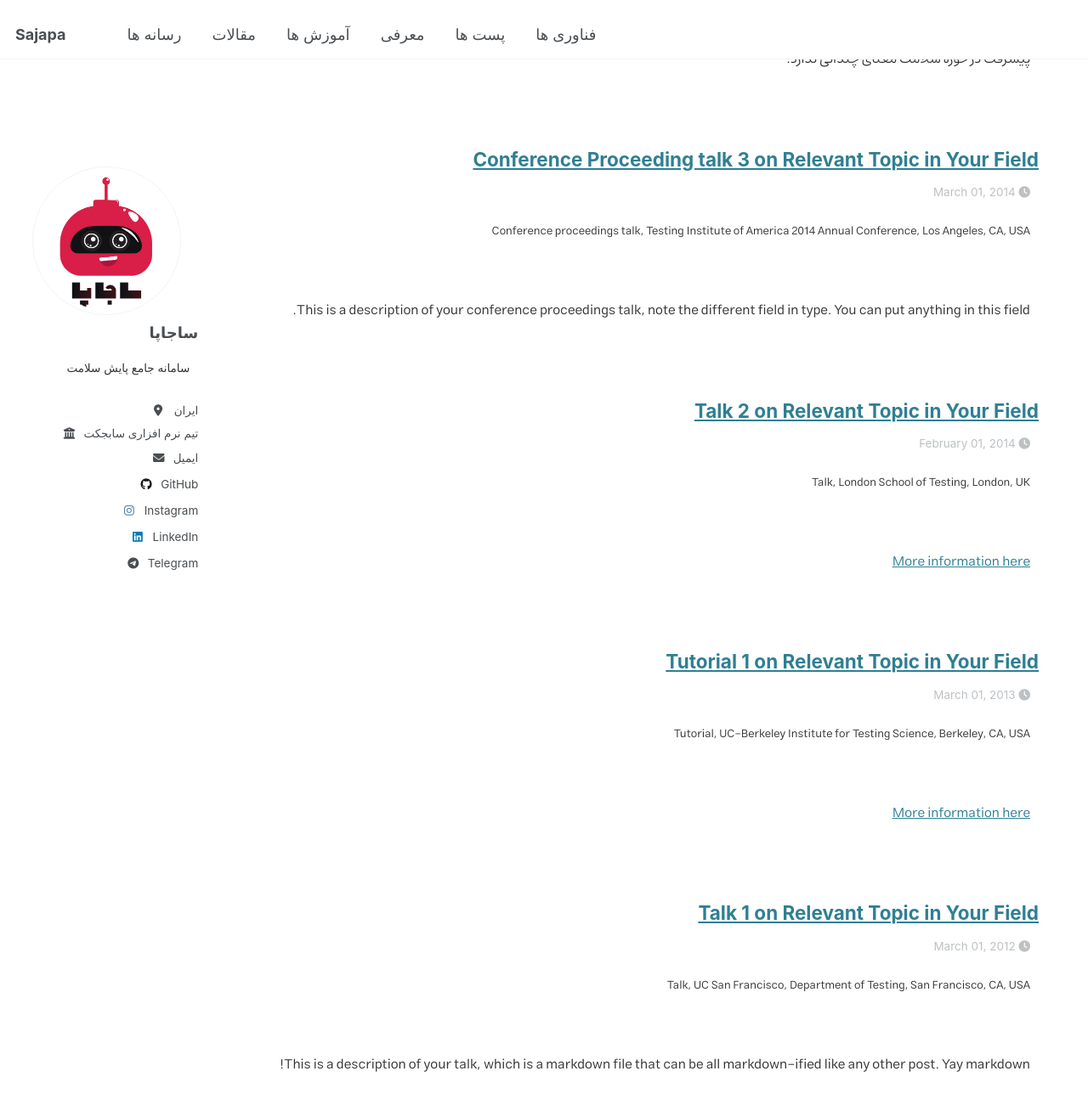
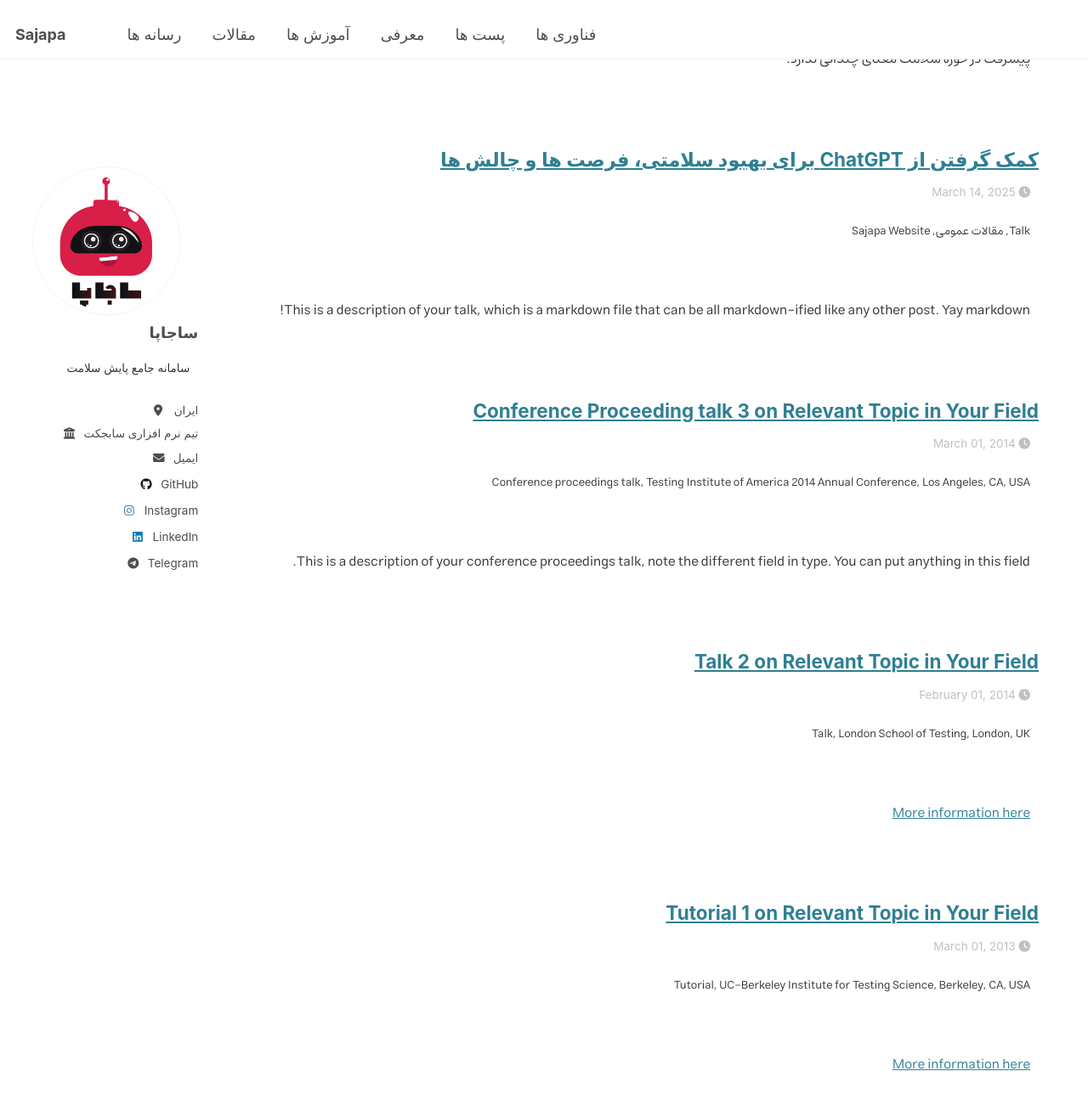
Before and after one commit to Subject-Team/SajapaApp, a Jekyll site: the page built from _pages/talks.html, in a window 1280 px wide and 1400 px high, scrolled down 327 px. Shown: the top 1301 px of the window at 85% size. Built offline with Jekyll 4.4.1, drawn with Linux system fonts in a browser that asks for light colours.

Commit message:
Update 2012-03-01-talk-1.md

```diff
--- a/_talks/2012-03-01-talk-1.md
+++ b/_talks/2012-03-01-talk-1.md
@@ -1,11 +1,11 @@
 ---
-title: "Talk 1 on Relevant Topic in Your Field"
+title: "کمک گرفتن از ChatGPT برای بهبود سلامتی، فرصت ها و چالش ها"
 collection: talks
 type: "Talk"
-permalink: /talks/2012-03-01-talk-1
-venue: "UC San Francisco, Department of Testing"
-date: 2012-03-01
-location: "San Francisco, CA, USA"
+permalink: /talks/2025-03-14-using-chatgpt-for-health
+venue: "مقالات عمومی"
+date: 2025-03-14
+location: "Sajapa Website"
 ---
 
 This is a description of your talk, which is a markdown file that can be all markdown-ified like any other post. Yay markdown!
```
